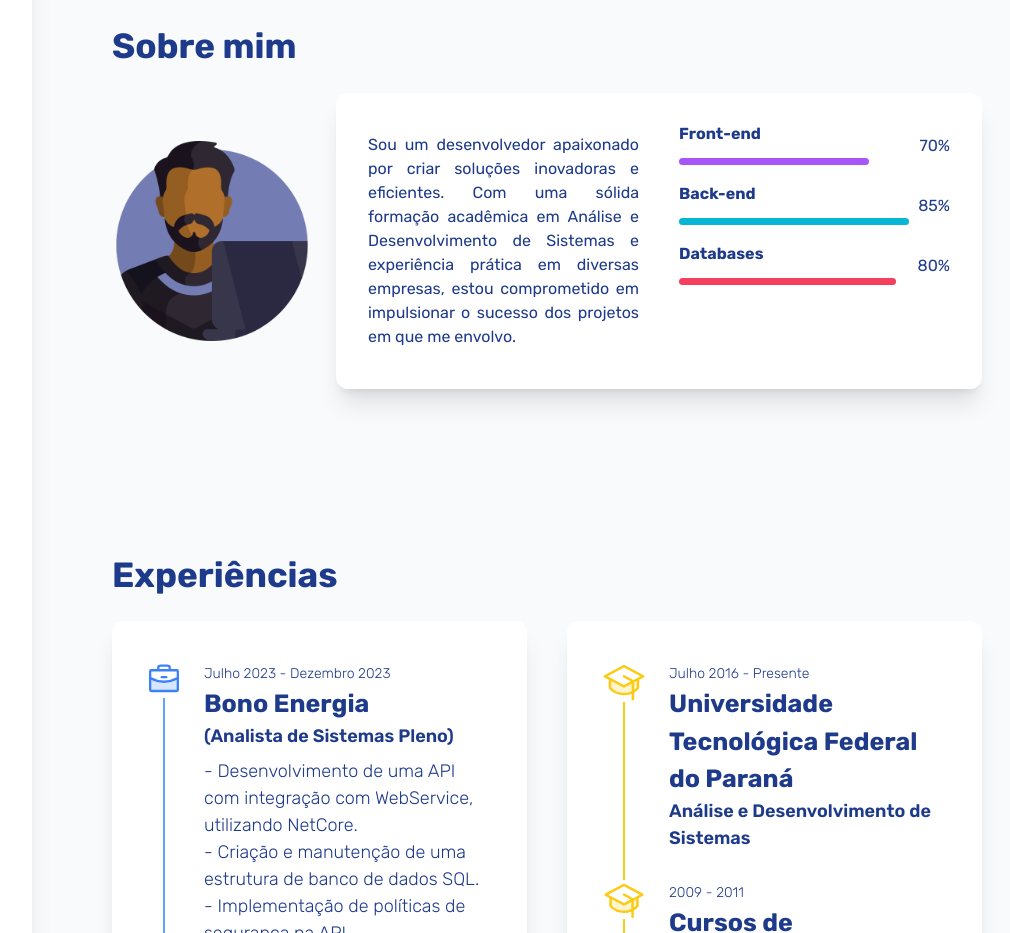
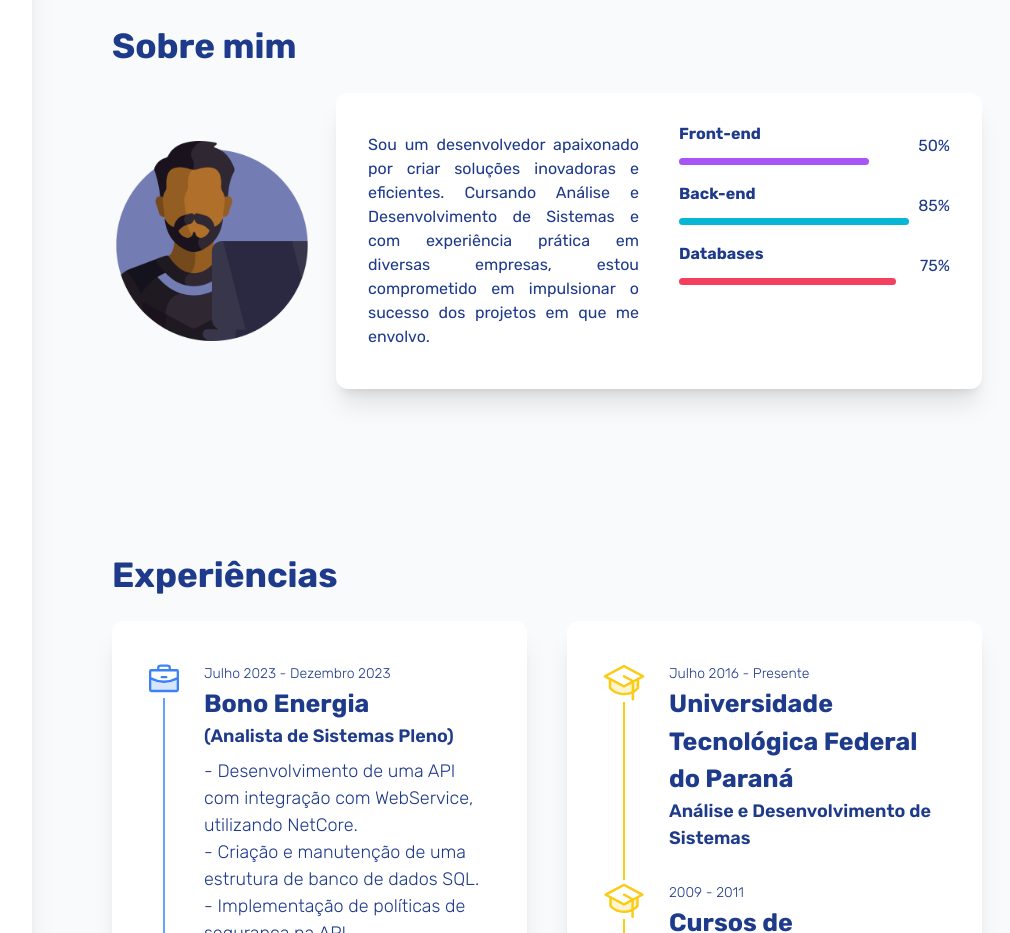
Before and after one commit to kauanfelipe96/personal-portfolio, a React (Vite) app: page / in a window 1280 px wide. Shown: the part 860-1793 px from the top of the page, without its empty margins (224-1234 px from the left). Built offline with nearby package versions, Linux system fonts and the light colour scheme.

Commit message:
updating about

```diff
--- a/src/components/About.jsx
+++ b/src/components/About.jsx
@@ -7,13 +7,12 @@ export default function About() {
       <div className="flex xl:flex-row flex-col items-center justify-between gap-6 mt-5">
         <img src={persona} alt="Avatar" className="w-[200px] h-[200px]" />
         <div className="dark:border-blue-500 dark:border dark:bg-slate-950 dark:text-slate-50 w-full bg-white rounded-xl py-10 px-8 shadow-xl flex xl:flex-row flex-col justify-between gap-10">
-          <p className="dark:bg-slate-950 dark:text-slate-50 text-blue-900 xl:w-[50%] w-[100%] text-justify">Sou um desenvolvedor apaixonado por criar soluções inovadoras e eficientes. Com uma sólida formação
-            acadêmica em Análise e Desenvolvimento de Sistemas e experiência prática em diversas empresas, estou
+          <p className="dark:bg-slate-950 dark:text-slate-50 text-blue-900 xl:w-[50%] w-[100%] text-justify">Sou um desenvolvedor apaixonado por criar soluções inovadoras e eficientes. Cursando Análise e Desenvolvimento de Sistemas e com experiência prática em diversas empresas, estou
             comprometido em impulsionar o sucesso dos projetos em que me envolvo.</p>
           <div className="xl:w-[50%] w-[100%]">
             <div className="mb-7">
               <h3 className="dark:text-slate-50 font-bold text-blue-900 leading-[1px]">Front-end</h3>
-              <h4 className="dark:text-slate-50 text-end text-blue-900">70%</h4>
+              <h4 className="dark:text-slate-50 text-end text-blue-900">50%</h4>
               <div className="w-[70%] bg-purple-500 h-[7px] rounded-full"></div>
             </div>
             <div className="mb-7">
@@ -23,7 +22,7 @@ export default function About() {
             </div>
             <div>
               <h3 className="dark:text-slate-50 font-bold text-blue-900 leading-[1px]">Databases</h3>
-              <h4 className="dark:text-slate-50 text-end text-blue-900">80%</h4>
+              <h4 className="dark:text-slate-50 text-end text-blue-900">75%</h4>
               <div className="w-[80%] bg-rose-500 h-[7px] rounded-full"></div>
             </div>
           </div>
```
